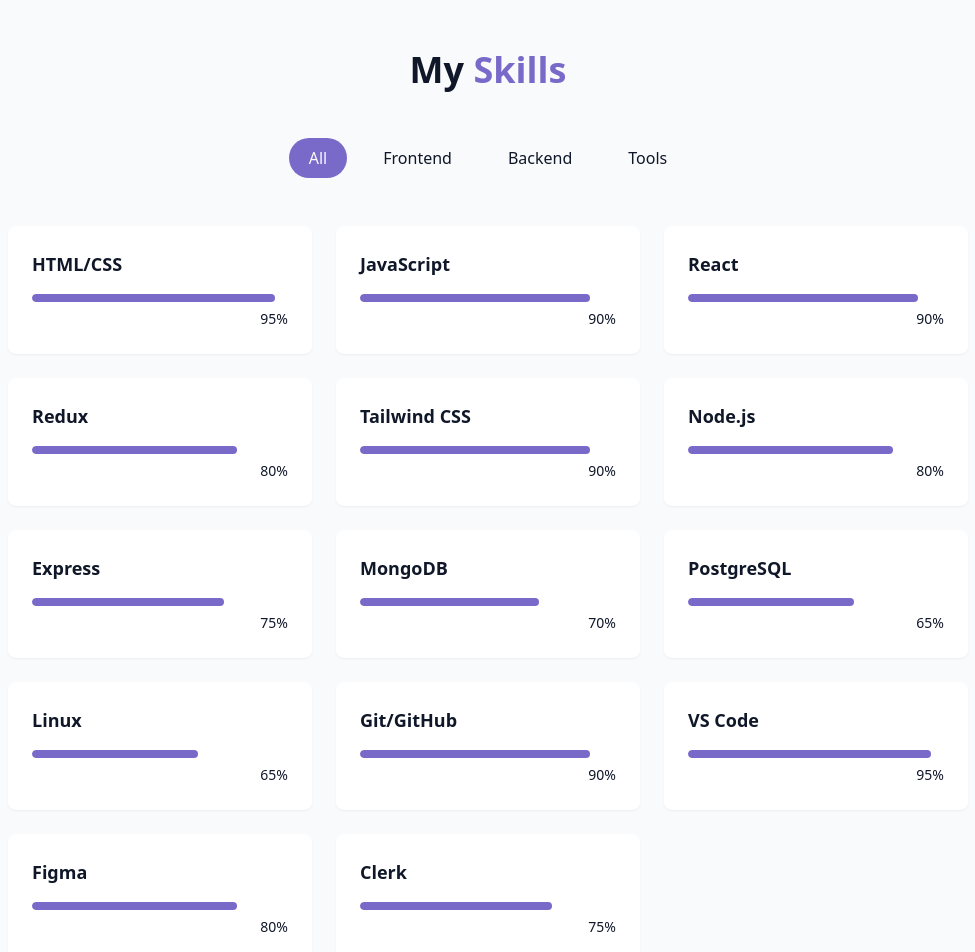
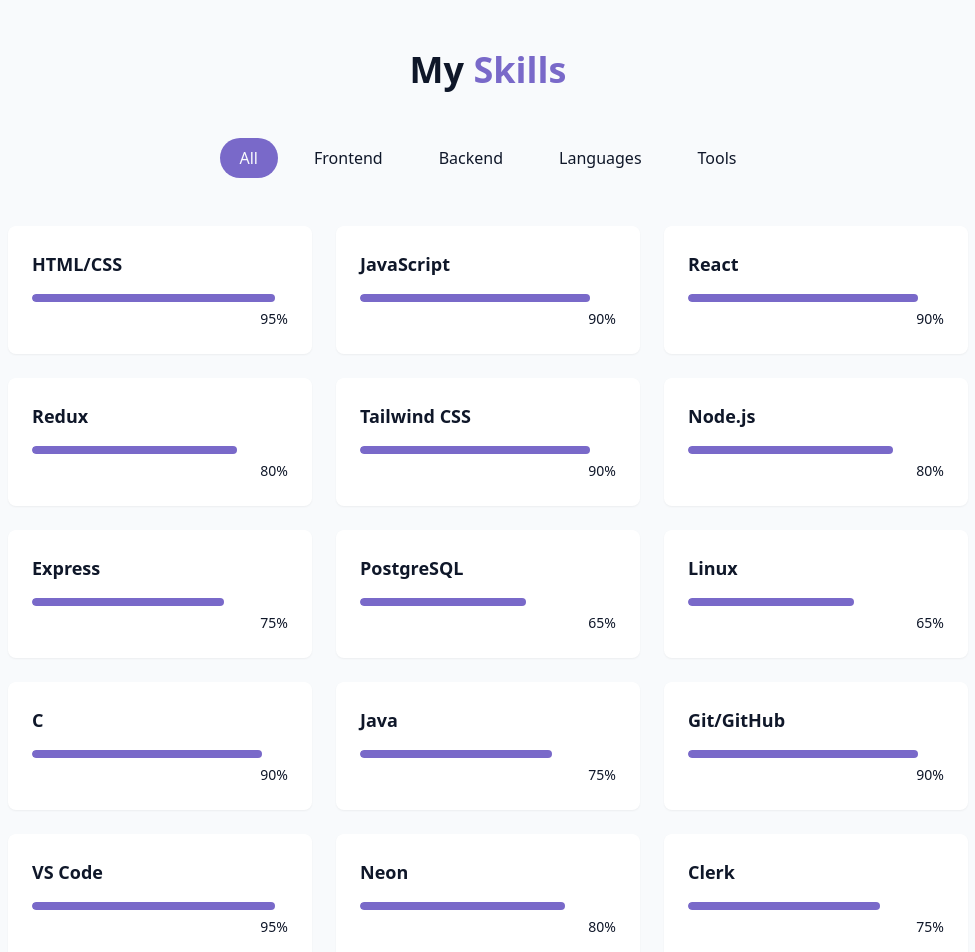
Before and after one commit to Rugved789/Portfolio, a React (Vite) app: page / in a window 1280 px wide. Shown: the part 1600-2552 px from the top of the page, without its empty margins (152-1127 px from the left). Built offline with nearby package versions, Linux system fonts and the light colour scheme.

Commit message:
Minor Skill Update

```diff
--- a/src/components/Skills.jsx
+++ b/src/components/Skills.jsx
@@ -12,18 +12,21 @@
   /* Backend */
   { name: "Node.js", level: 80, category: "backend" },
   { name: "Express", level: 75, category: "backend" },
-  { name: "MongoDB", level: 70, category: "backend" },
   { name: "PostgreSQL", level: 65, category: "backend" },
   { name: "Linux", level: 65, category: "backend" },
+
+  /* Programming Languages */
+  { name: "C", level: 90, category: "languages" },
+  { name: "Java", level:75,category:"languages"},
 
   /* Tools */
   { name: "Git/GitHub", level: 90, category: "tools" },
   { name: "VS Code", level: 95, category: "tools" },
-  { name: "Figma", level: 80, category: "tools" },
+  { name: "Neon", level: 80, category: "tools" },
   { name: "Clerk", level:75,category:"tools"}
 ];
 
-const categories = ["all", "frontend", "backend", "tools"];
+const categories = ["all", "frontend", "backend","languages","tools"];
 
 const SkillSection = () => {
   const [activeCategory, setActiveCategory] = useState("all");
```
Also changed, not shown: 1 other file (tests, documents, lock files or other folders).
